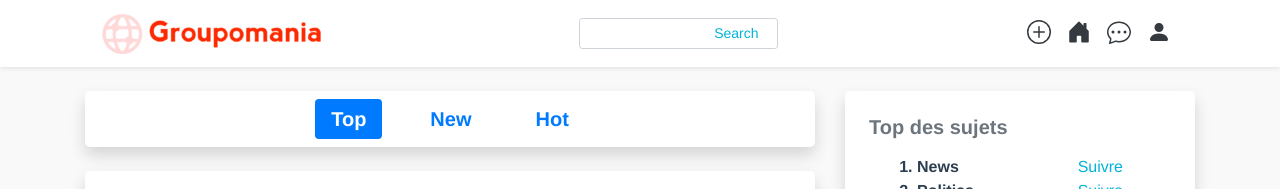
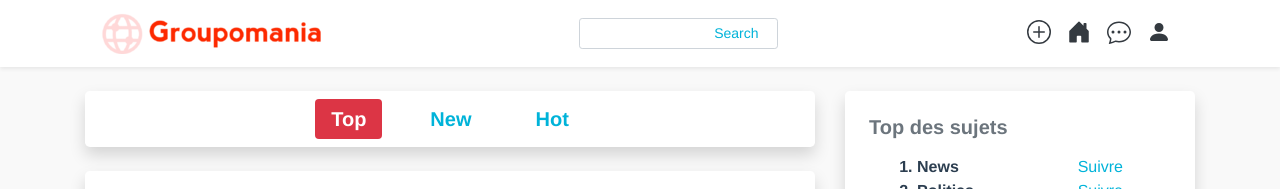
Before and after one commit to dimitriobin/P07-Groupomania, a Vue app in the folder front_end/: page / in a window 1280 px wide. Shown: the top 189 px of the page. Built offline with nearby package versions, Linux system fonts and the light colour scheme.

Commit message:
refactoring des balises semantiques dans SortingNav.vue

```diff
--- a/front_end/src/App.vue
+++ b/front_end/src/App.vue
@@ -30,5 +30,8 @@ export default {
   text-align: center;
   color: #2c3e50;
   background: #F9F9F9;
+  a {
+    color: #00B3D9;
+  }
 }
 </style>
--- a/front_end/src/components/SortingNav.vue
+++ b/front_end/src/components/SortingNav.vue
@@ -1,10 +1,10 @@
 <template>
-    <b-nav pills align="center"
-        class="mb-4 bg-white rounded-lg p-2 shadow h5 font-weight-bold">
-        <b-nav-item class="mx-3" active>Top</b-nav-item>
-        <b-nav-item class="mx-3">New</b-nav-item>
-        <b-nav-item class="mx-3">Hot</b-nav-item>
-    </b-nav>
+  <b-nav pills align="center"
+      class="mb-4 bg-white rounded-lg p-2 shadow h5 font-weight-bold py-2">
+      <b-nav-item class="mx-3" active>Top</b-nav-item>
+      <b-nav-item class="mx-3">New</b-nav-item>
+      <b-nav-item class="mx-3">Hot</b-nav-item>
+  </b-nav>
 </template>
 
 <script>
@@ -14,5 +14,8 @@ export default {
 </script>
 
 <style lang="scss" scoped>
-
+.nav-pills .nav-link.active, .nav-pills .show > .nav-link {
+  color: white !important;
+  background-color: #dc3545;
+}
 </style>
```
